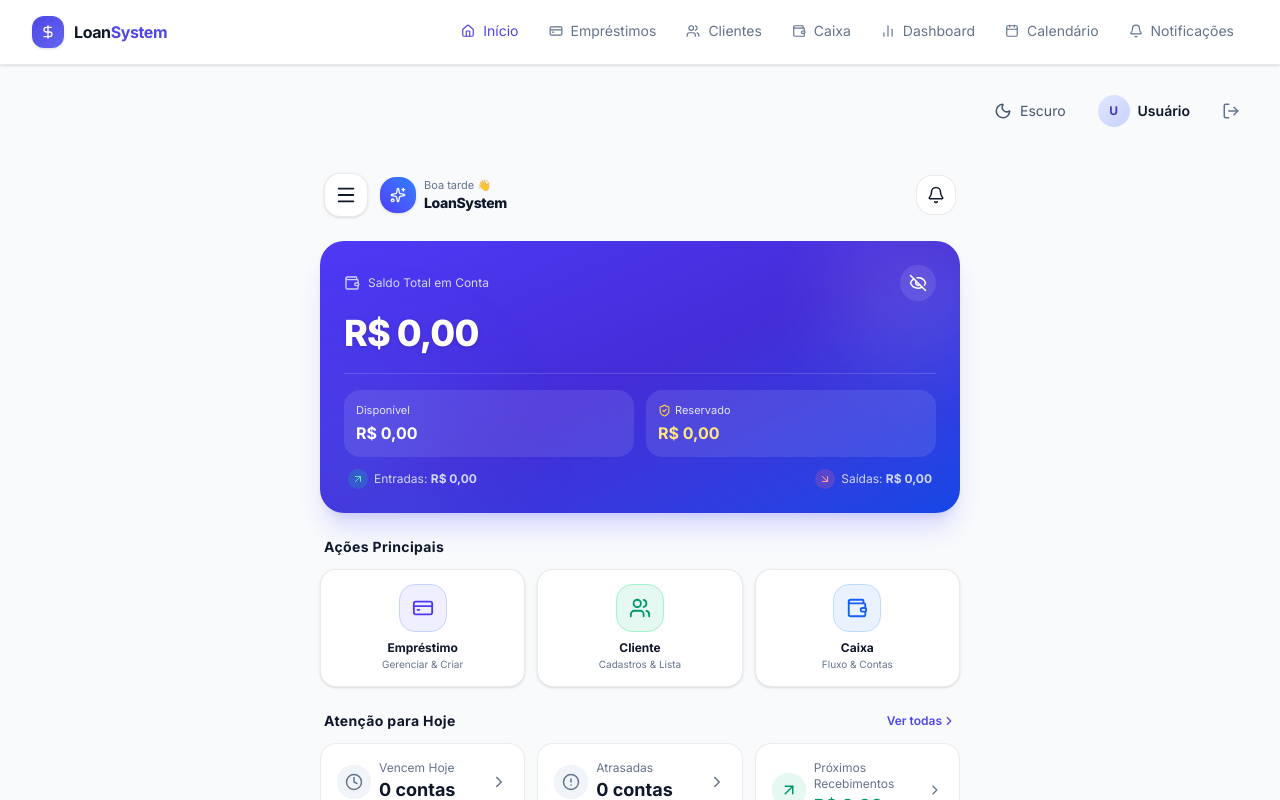
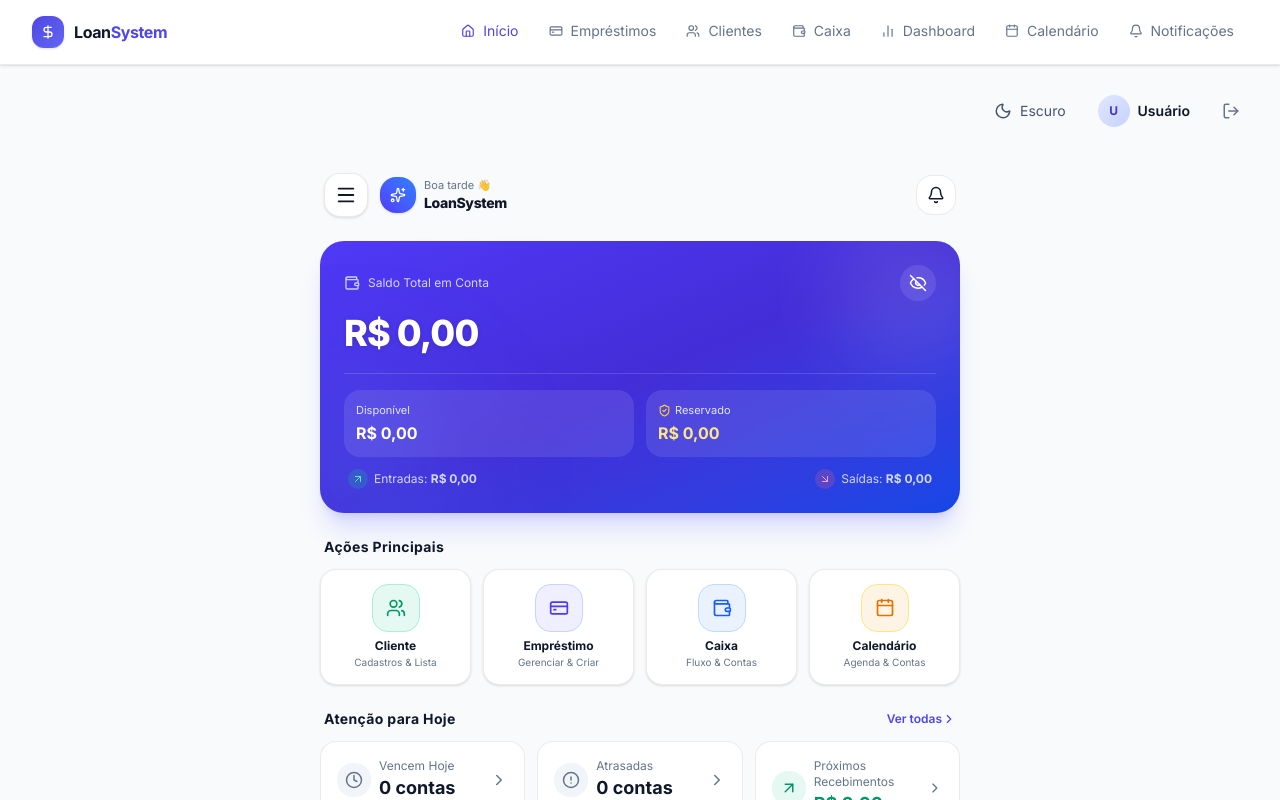
Before and after one commit to Roqueexz/interface-LoanSystem, a React (Vite) app: page / in a window 1280 px wide. Both pictures are taken after typing "name@example.com", "Sample123" into the empty fields and a click on the button "ENTRAR NO SISTEMA". Shown: the top 800 px of the page. Built offline with nearby package versions, Linux system fonts and the light colour scheme; no server answers.

Commit message:
feat(inicio): restringir atalhos rapidos para 4 colunas (Cliente, Emprestimo, Caixa e Calendario)

```diff
--- a/src/components/Inicio/AtalhosRapidos.tsx
+++ b/src/components/Inicio/AtalhosRapidos.tsx
@@ -1,11 +1,18 @@
 import { useNavigate } from 'react-router-dom';
-import { CreditCard, Users, Wallet } from 'lucide-react';
+import { CreditCard, Users, Wallet, Calendar } from 'lucide-react';
 
 export function AtalhosRapidos() {
   const navigate = useNavigate();
 
-  // Apenas as 3 opções principais solicitadas
+  // As 4 opções solicitadas: Cliente, Empréstimo, Caixa e Calendário
   const atalhos = [
+    {
+      label: 'Cliente',
+      icon: Users,
+      path: '/clientes',
+      color: 'bg-emerald-500/10 text-emerald-600 dark:text-emerald-400 border-emerald-200 dark:border-emerald-800/40',
+      description: 'Cadastros & Lista',
+    },
     {
       label: 'Empréstimo',
       icon: CreditCard,
@@ -14,18 +21,18 @@ export function AtalhosRapidos() {
       description: 'Gerenciar & Criar',
     },
     {
-      label: 'Cliente',
-      icon: Users,
-      path: '/clientes',
-      color: 'bg-emerald-500/10 text-emerald-600 dark:text-emerald-400 border-emerald-200 dark:border-emerald-800/40',
-      description: 'Cadastros & Lista',
-    },
-    {
       label: 'Caixa',
       icon: Wallet,
       path: '/caixa',
       color: 'bg-blue-500/10 text-blue-600 dark:text-blue-400 border-blue-200 dark:border-blue-800/40',
       description: 'Fluxo & Contas',
+    },
+    {
+      label: 'Calendário',
+      icon: Calendar,
+      path: '/calendario',
+      color: 'bg-amber-500/10 text-amber-600 dark:text-amber-400 border-amber-200 dark:border-amber-800/40',
+      description: 'Agenda & Contas',
     },
   ];
 
@@ -35,8 +42,8 @@ export function AtalhosRapidos() {
         <h3 className="text-sm font-bold tracking-wide text-foreground">Ações Principais</h3>
       </div>
 
-      {/* Grid responsiva limpa de 3 colunas */}
-      <div className="grid grid-cols-3 gap-3">
+      {/* Grid responsiva de 4 colunas */}
+      <div className="grid grid-cols-4 gap-2 sm:gap-3">
         {atalhos.map((item) => {
           const IconComponent = item.icon;
           return (
@@ -44,13 +51,13 @@ export function AtalhosRapidos() {
               key={item.label}
               type="button"
               onClick={() => navigate(item.path)}
-              className="flex flex-col items-center justify-center gap-2 p-3.5 rounded-2xl bg-card border border-border hover:border-primary/50 shadow-sm active:scale-95 transition-all text-center group"
+              className="flex flex-col items-center justify-center gap-1.5 p-2.5 sm:p-3.5 rounded-2xl bg-card border border-border hover:border-primary/50 shadow-sm active:scale-95 transition-all text-center group"
             >
-              <div className={`flex h-12 w-12 items-center justify-center rounded-2xl border ${item.color} group-hover:scale-110 transition-transform`}>
-                <IconComponent size={22} />
+              <div className={`flex h-11 w-11 sm:h-12 sm:w-12 items-center justify-center rounded-2xl border ${item.color} group-hover:scale-110 transition-transform`}>
+                <IconComponent size={20} className="sm:w-5 sm:h-5" />
               </div>
               <div>
-                <span className="text-xs font-bold text-foreground block leading-tight">
+                <span className="text-[11px] sm:text-xs font-bold text-foreground block leading-tight truncate">
                   {item.label}
                 </span>
                 <span className="text-[10px] text-muted-foreground hidden sm:block mt-0.5">
```
